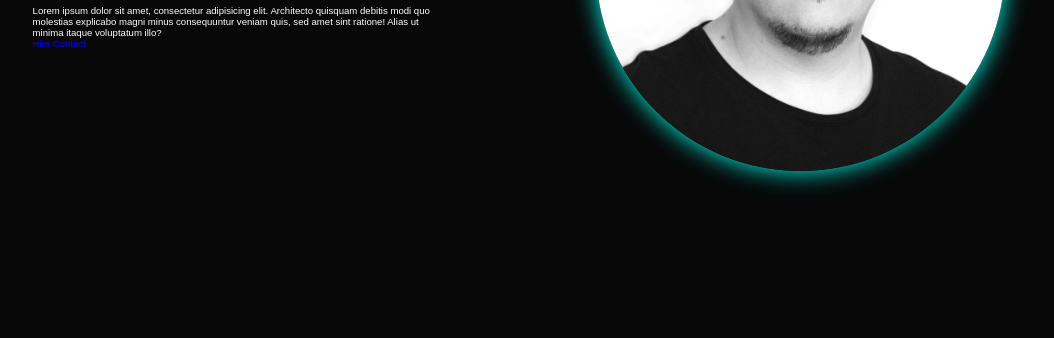
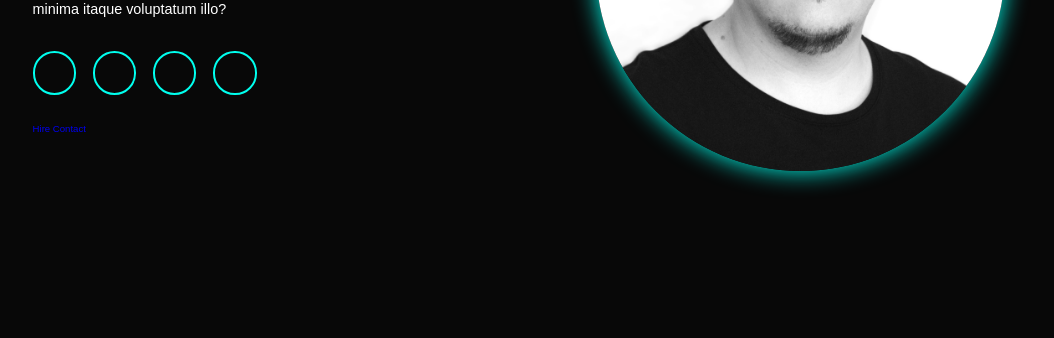
Before and after one commit to KevWeh/website, a plain HTML site: page index.html in a window 1280 px wide. Shown: the part 462-800 px from the top of the page, without its empty margins (121-1175 px from the left). Drawn offline with Linux system fonts and the light colour scheme.

Commit message:
edit style.css - social-icons

```diff
--- a/style.css
+++ b/style.css
@@ -115,3 +115,34 @@ span{
     cursor: pointer;
     transition: 0.4s ease-in-out;
 }
+.home-img img:hover{
+    box-shadow: 0 0 25px var(--main-color),
+                0 0 50px var(--main-color),
+                0 0 100px var(--main-color);
+}
+.home-content p{
+    font-size: 1.5rem;
+    font-weight: 500;
+    line-height: 1.8;
+    max-width: 1000px;
+}
+.social-icons a{
+    display: inline-flex;
+    justify-content: center;
+    align-items: center;
+    width: 4.5rem;
+    height: 4.5rem;
+    background: transparent;
+    border: 2px solid var(--main-color);
+    font-size: 2.5rem;
+    border-radius: 50%;
+    color: var(--main-color);
+    margin: 3rem 1.5rem 3rem 0;
+    transition: 0.3s ease-in-out;
+}
+.social-icons a:hover{
+    color: var(--text-color);
+    transform: scale(1.3)translateY(-5px);
+    box-shadow: 0 0 25px var(--main-color);
+    background-color: var(--main-color);
+}
```
